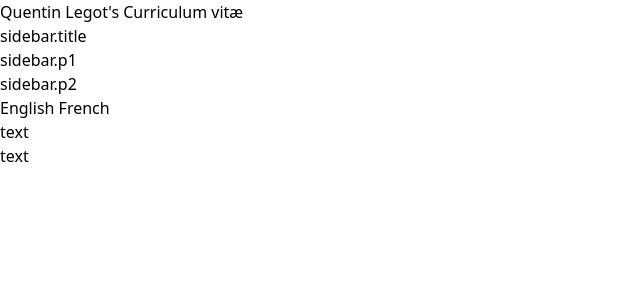
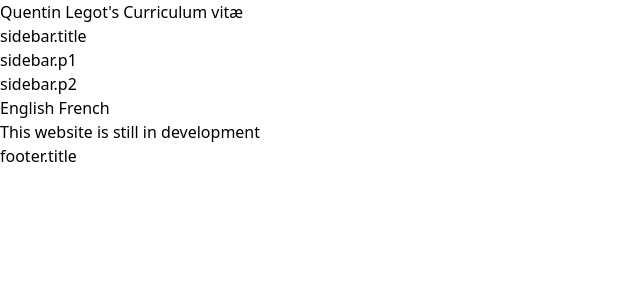
Before and after one commit to quentinlegot/quentinlegot.github.io, a React (Vite) app: page / in a window 1280 px wide. Shown: the top 300 px of the page, without its empty margins (0-640 px from the left). Built offline with nearby package versions, Linux system fonts and the light colour scheme; what i18next-chained-backend would draw is missing.

Commit message:
Add footer text

```diff
--- a/public/locales/en/home.json
+++ b/public/locales/en/home.json
@@ -6,6 +6,9 @@
         "title": "Mes Informations",
         "p1": "Hi, I'm Quentin, a 23 years old French student.",
         "p2": "I'm currently in a Master degree in computer sciences in a Network and Cloud speciality at Université de Rennes."
+    },
+    "footer": {
+        "title": "This website has been made using Typescript, Reactjs, vitejs and tailwindcss"
     }
 
 
--- a/public/locales/fr/home.json
+++ b/public/locales/fr/home.json
@@ -6,6 +6,9 @@
         "title": "Mes Informations",
         "p1": "Bonjour, Je suis Quentin, un étudiant de 23 ans.",
         "p2": "J'étudie actuellement en Master d'Informatique parcours Cloud et Réseaux à l'Université de Rennes"
+    },
+    "footer": {
+        "title": "Ce site a été conçu en utilisant Typescript, Reactjs, vitejs et tailwindcss"
     }
 
 
--- a/src/App.tsx
+++ b/src/App.tsx
@@ -22,10 +22,10 @@ function App() {
         </div>
         <main className='basis-4/5 2xl:basis-5/6 text-black dark:text-white'>
           <TranslationSwitcher i18n={i18n} />
-          text
+          This website is still in development
         </main>
-        <footer className='bg-gray-250 w-screen dark:bg-gray-900 text-black dark:text-white'>
-          text
+        <footer className='bg-gray-250 w-screen dark:bg-gray-900 text-black dark:text-white text-center p-4'>
+          {t('footer.title')}
         </footer>
       </div>
     </div>
```
